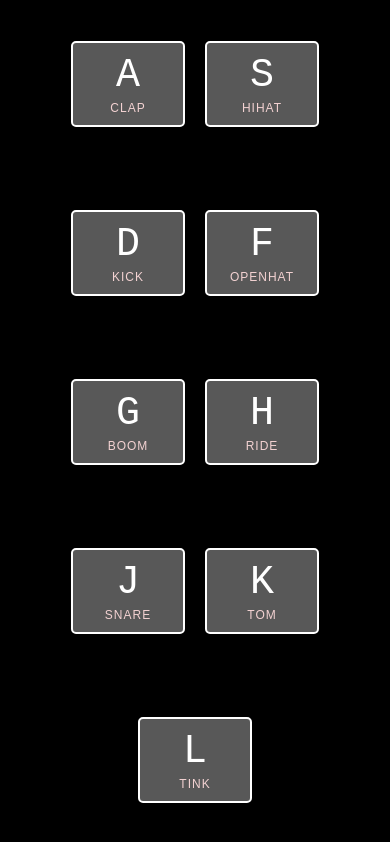
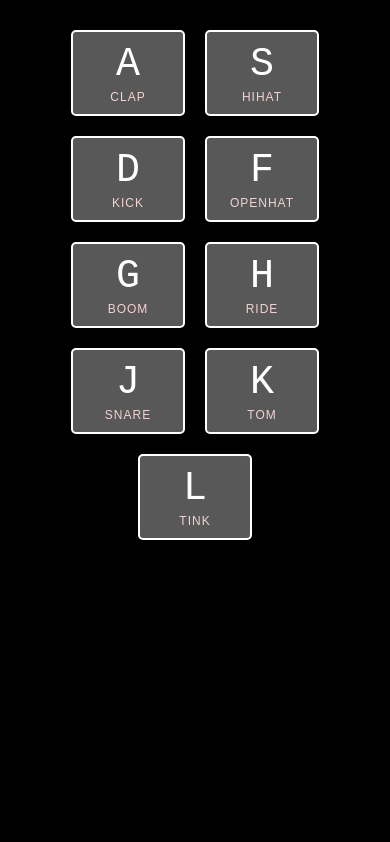
Before and after one commit to thatblindgeye/Drumkit, a plain HTML site: page index.html in a window 390 px wide. Drawn offline with Linux system fonts and the light colour scheme.

Commit message:
Fix vertical placement for mobile

```diff
--- a/style.css
+++ b/style.css
@@ -14,9 +14,10 @@ html {
   display: flex;
   width: 300px;
   flex-wrap: wrap;
-  margin: auto;
+  margin: 20px auto 0;
   min-height: 100vh;
   align-items: center;
+  align-content: flex-start;
   justify-content: center;
 }
 
@@ -54,5 +55,6 @@ kbd {
 @media only screen and (min-width: 600px) {
   .keys {
     width: 100%;
+    align-content: center;
   }
 }
```
